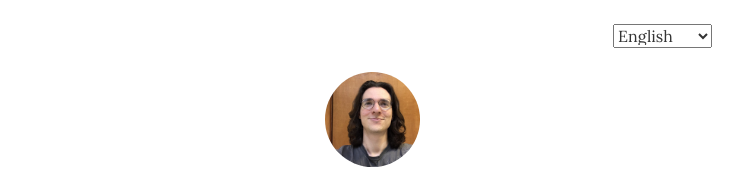
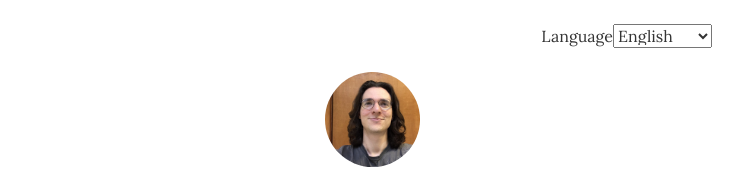
Before and after one commit to gtoborges/resume, a Nuxt app: page / in a window 1280 px wide. Shown: the top 169 px of the page, without its empty margins (268-1011 px from the left). Built offline with nearby package versions, Linux system fonts and the light colour scheme.

Commit message:
add label and description to links, lighthouse accessibility up to 100

```diff
--- a/components/HeaderComponent.vue
+++ b/components/HeaderComponent.vue
@@ -29,7 +29,9 @@ const components = {
       <ul class="icon-links" >
         <template v-for="social of props.config.social_links">
           <li class="icon-link-item" v-if="social.show">
-            <a class="icon-link" :href="social.url"><component :is="components[social.name]"></component></a>
+            <a class="icon-link" :href="social.url" :aria-label="`Link to access the ${social.name} of ${config.name}`">
+              <component :is="components[social.name]"></component>
+            </a>
           </li>
         </template>
       </ul>
--- a/pages/index.vue
+++ b/pages/index.vue
@@ -28,6 +28,8 @@ useHead({
 </script>
 <template>
   <div class="no-print select-language-container">
+    <nav>
+      <label for="lang">Language</label>
       <select v-if="Object.keys(resume_config.languages).length > 1"
         v-model="lang"
         name="languages"
@@ -35,6 +37,7 @@ useHead({
       >
         <option v-for="language of Object.keys(resume_config.languages)" :value="language" :key="language">{{resume_config.languages[language]}}</option>
       </select>
+    </nav>
   </div>
   <HeaderComponent :config="resume_config" :lang="lang"/>
   <ExperiencesComponent
```
Lines whose indentation alone changed are shown as unchanged.
